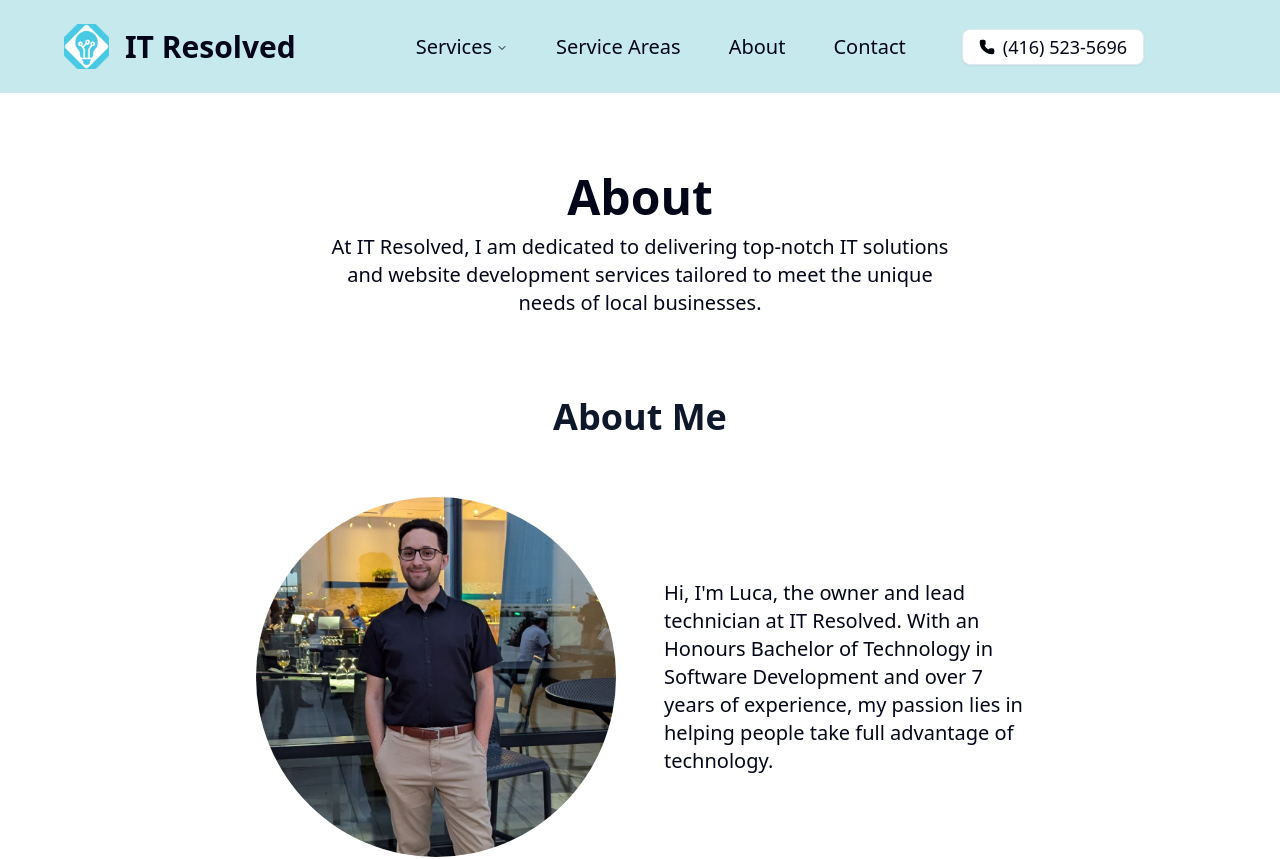
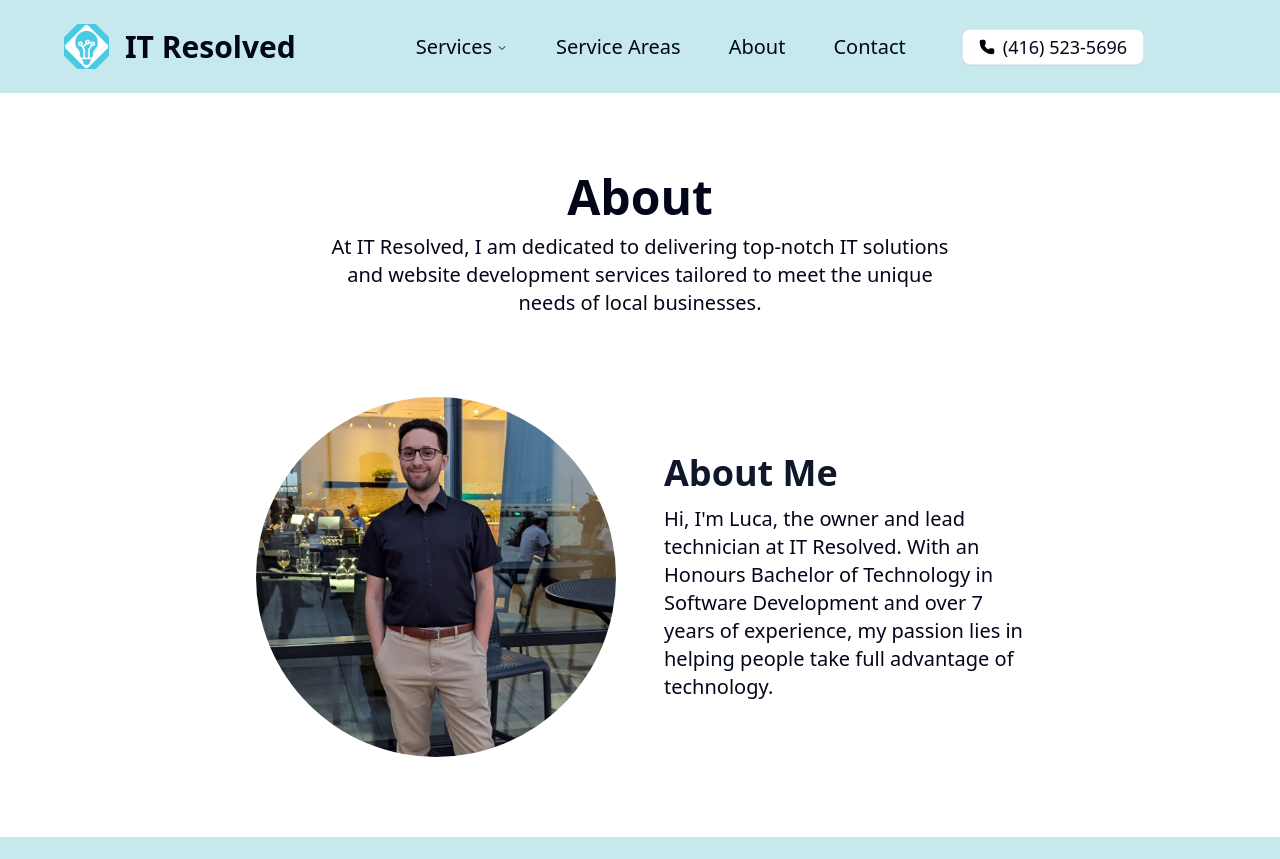
Before and after one commit to LucaCasola/IT-Resolved, a Next.js app: page /about in a window 1280 px wide. Shown: the top 859 px of the page. Built offline with nearby package versions, Linux system fonts and the light colour scheme.

Commit message:
Move h2 tag to inside ImageWithText component

```diff
--- a/src/app/about/page.tsx
+++ b/src/app/about/page.tsx
@@ -21,8 +21,6 @@ export default function About() {
           website development services tailored to meet the unique needs of local businesses.
         </p>
       </div>
-      <section className="col">
-        <h2>About Me</h2>
       <ImageWithText
         imgPath="/images/really-cool-guy.jpg"
         alt="A really cool guy dressed in stylish clothes"
@@ -30,7 +28,6 @@ export default function About() {
           Development and over 7 years of experience, my passion lies in helping people take full advantage of technology."
         variant="circle"
       />
-      </section>
     </main>
   );
 }
--- a/src/components/ImageWithText.tsx
+++ b/src/components/ImageWithText.tsx
@@ -38,9 +38,12 @@ export default function ImageWithText({imgPath, alt, bodyText, variant} :  {imgP
             />
           </AspectRatio>
         </div>
-        <p className="text-sm md:text-base lg:text-xl text-balance text-center md:text-start col-span-2 md:col-span-1 pt-4 md:pt-0">
-          {bodyText}
-        </p>
+        <div className="col md:items-start! col-span-2 md:col-span-1">
+          <h2 className="text-start! m-0!">About Me</h2>
+          <p className="text-sm md:text-base lg:text-xl text-balance text-center md:text-start">
+            {bodyText}
+          </p>
+        </div>
       </div>
     </div>
   )
```
Lines whose indentation alone changed are shown as unchanged.
